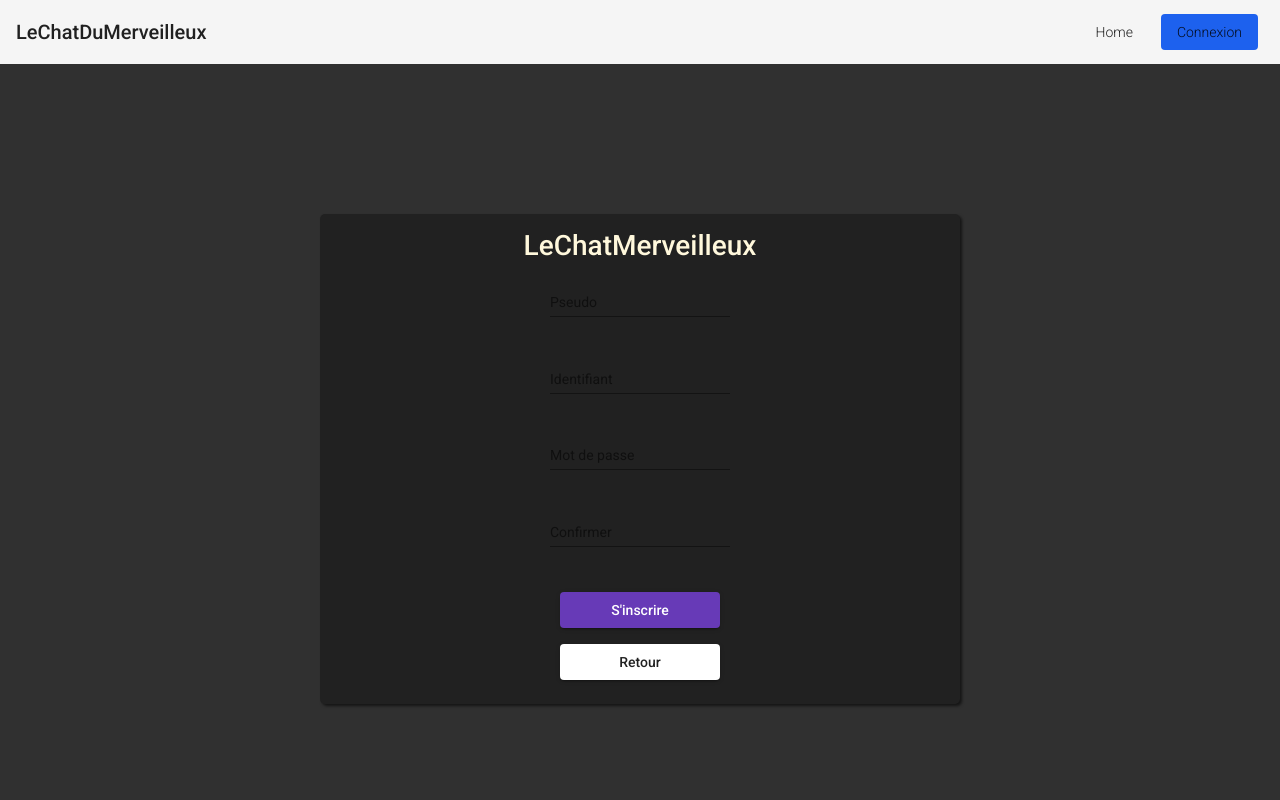
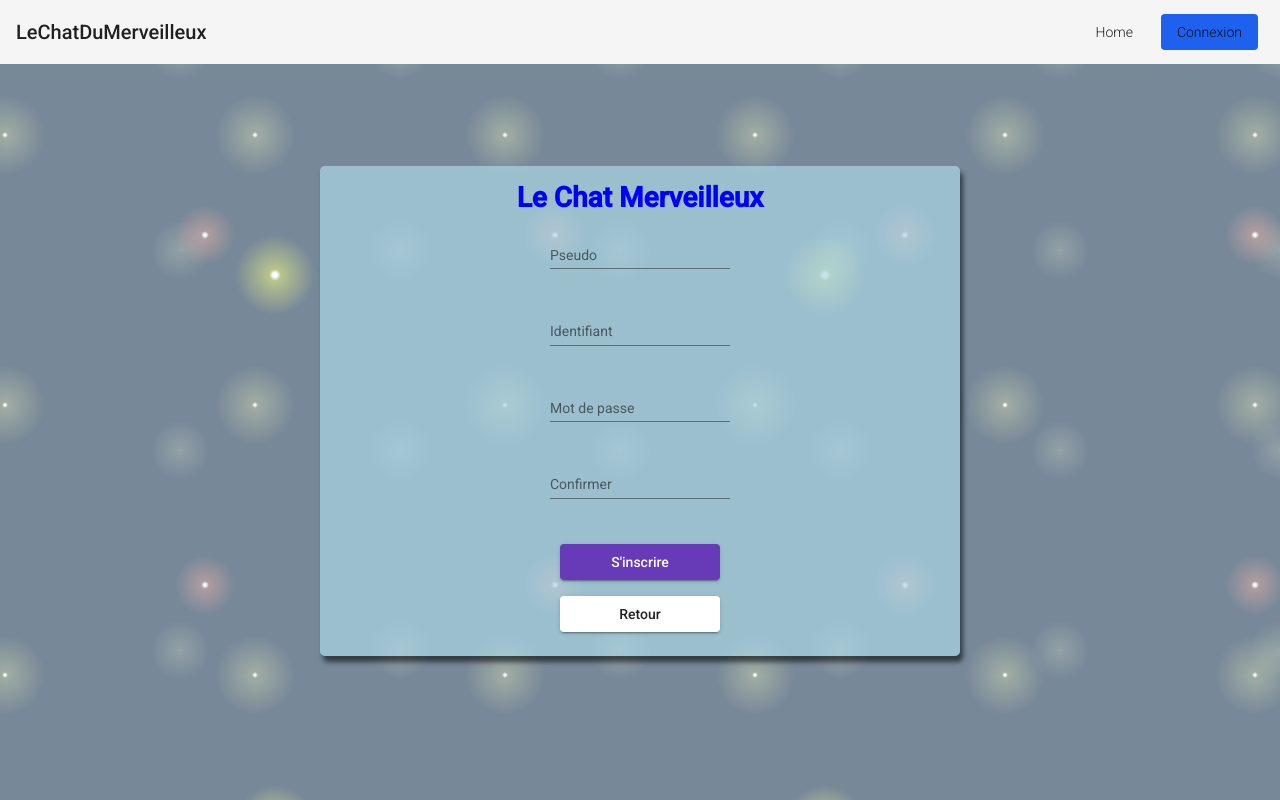
Before and after one commit to adrienpillou/le-chat-merveilleux-front, an Angular app: page /signin in a window 1280 px wide. Built offline with nearby package versions, Linux system fonts and the light colour scheme.

Commit message:
pull guillaume et mise en forme des css des forms et du background

```diff
--- a/src/app/chat-box/chat-box.component.css
+++ b/src/app/chat-box/chat-box.component.css
@@ -1,5 +1,12 @@
-.container{
-    width: 40%;
-    border: 1px dashed red;
-    height: 100%;
+.container-chat-box{
+    width: 55%;
+    height: 70%;
+    background-color: white;
+    margin: 0 auto;
+    margin-top: 2%;
+    border-radius: 25px;
+    box-shadow: 0 30px 70px 0px rgba(0,0, 0, 0.2);
+    overflow: hidden;
+    overflow-y: scroll;
+    justify-content: flex-end;
 }
--- a/src/app/chat-box/chat-box.component.html
+++ b/src/app/chat-box/chat-box.component.html
@@ -1,7 +1,9 @@
-<div class="container chat-box">
+<div class="container-chat-box">
     <div class="messages-container" *ngFor="let m of messages">
-        <app-chat-message [message] = m></app-chat-message>
+        <app-chat-message [message]=m></app-chat-message>
     </div>
     <app-chat-sidenav></app-chat-sidenav>
     <app-chat-input></app-chat-input>
+
+
 </div>
--- a/src/app/chat-message/chat-message.component.css
+++ b/src/app/chat-message/chat-message.component.css
@@ -10,3 +10,18 @@
 .message-card{
     width: 66%;
 }
+
+.scrollbar-cyan::-webkit-scrollbar{
+    width: 12px;
+    background-color: F5F5F5;
+}
+
+.scrollbar-primary::-webkit-scrollbar-thumb{
+    border-radius: 10px;
+    -webkit-box-shadow: inset 0 0 6px rgba(0, 0, 0, 0.1);
+    background-color: #424242;
+}
+
+.scrollbar-primary {
+    scrollbar-color: #4285f4 #f5f5f5;
+}
--- a/src/app/chat-message/chat-message.component.html
+++ b/src/app/chat-message/chat-message.component.html
@@ -1,7 +1,7 @@
 <mat-card class="message-card" [ngClass]="isSelf() ? 'self':'other' ">
     <mat-card-title class="message-autor">{{message.user.pseudo}}</mat-card-title >
     <mat-card-subtitle class="message-time">{{message.date}}</mat-card-subtitle>
-    <mat-card-content class="message-content">
+    <mat-card-content [style.overflow]="'auto'" class="message-content">
         {{message.contenu}}
     </mat-card-content>
 </mat-card>
--- a/src/app/chat-sidenav/chat-sidenav.component.css
+++ b/src/app/chat-sidenav/chat-sidenav.component.css
@@ -1,7 +1,7 @@
 .sidenav{
-    height: 100%;
+    height: 80%;
     background-color: #424242;
-    margin: 0;
+    margin-left: 2%;
     left: 0;
     width: 15%;
     position: fixed;
--- a/src/app/chat-sidenav/chat-sidenav.component.html
+++ b/src/app/chat-sidenav/chat-sidenav.component.html
@@ -1,6 +1,6 @@
 <div class="sidenav visible">
     <div class="sidenav-content">
-        <div class="button-container">
+        <div class="button-container scrollbar-primary">
             <button mat-button color="accent" id="close-button" (click)="this.hide()">
                 <mat-icon>close</mat-icon>
             </button>
--- a/src/app/login-form/login-form.component.html
+++ b/src/app/login-form/login-form.component.html
@@ -1,11 +1,11 @@
 <div class="container form-container">
-    <h1>LeChatMerveilleux</h1>
+    <h1><strong><font color="0000FF">Le Chat Merveilleux</font></strong></h1>
     <mat-form-field>
         <input type="text" matInput placeholder="Identifiant" [(ngModel)]="login"/>
-    </mat-form-field>
+    </mat-form-field><br>
     <mat-form-field>
         <input type="password" matInput placeholder="Mot de passe" [(ngModel)]="password"/>
-    </mat-form-field>
-    <button mat-raised-button color="primary" type="Submit" (click)="loginUsingForm()">S'identifier</button>
+    </mat-form-field><br>
+    <button mat-raised-button color="primary" type="Submit" (click)="loginUsingForm()">S'identifier</button><br>
     <button mat-raised-button color="disabled" type="Submit" routerLink="/signin">S'inscrire</button>
 </div>
--- a/src/app/signin-form/signin-form.component.html
+++ b/src/app/signin-form/signin-form.component.html
@@ -1,5 +1,5 @@
 <div class="container form-container">
-    <h1>LeChatMerveilleux</h1>
+    <h1><strong><font color="0000FF">Le Chat Merveilleux</font></strong></h1>
     <mat-form-field>
         <input type="text" matInput placeholder="Pseudo" [(ngModel)]="pseudo"/>
     </mat-form-field>
--- a/src/styles.css
+++ b/src/styles.css
@@ -1,6 +1,40 @@
 /* You can add global styles to this file, and also import other style files */
 
-html, body { height: 100%; background-color: #303030;}
+html, body {height: auto;
+        background-color: lightslategray;
+
+        /* Webkit */
+        background-image:
+            -webkit-gradient(radial, 50% 50%, 2, 50% 50%, 40, from(white), color-stop(0.1, rgba(248,255,128,.5)), to(transparent)),
+            -webkit-gradient(radial, 50% 50%, 1, 50% 50%, 30, from(white), color-stop(0.1, rgba(255,186,170,.4)), to(transparent)),
+            -webkit-gradient(radial, 50% 50%, 1, 50% 50%, 40, from(rgba(255,255,255,.9)), color-stop(0.05, rgba(251,255,186,.3)), to(transparent)),
+            -webkit-gradient(radial, 50% 50%, 0, 50% 50%, 30, from(rgba(255,255,255,.4)), color-stop(0.03, rgba(253,255,219,.2)), to(transparent));
+
+        /* Background Attributes */
+        background-size: 550px 550px, 350px 350px, 250px 270px, 220px 200px;
+        background-position: 0 0, 30px 60px, 130px 270px, 70px 150px;
+
+        /* Animation */
+        animation-name: movement;
+        animation-duration: 5s;
+        animation-timing-function: linear;
+        animation-iteration-count: infinite;
+
+        /* Webkit */
+        -webkit-animation-name: movement;
+        -webkit-animation-duration: 5s;
+        -webkit-animation-timing-function: linear;
+        -webkit-animation-iteration-count: infinite;
+    }
+
+       @keyframes movement{
+           from {
+                   background-position: 0 0, 30px 60px, 130px 270px, 70px 150px;
+           }    to {
+                   background-position: -550px 0, -320px 60px, -120px 270px, -150px 150px;
+           }
+       }
+
 body { margin: 0; font-family: Roboto, "Helvetica Neue", sans-serif; }
 
 .message-card{
@@ -13,11 +47,13 @@ body { margin: 0; font-family: Roboto, "Helvetica Neue", sans-serif; }
     /*border: 1px dashed greenyellow;*/
     width: 600px;
     align-items: center;
-    margin-top: 150px;
+    margin-top: 8%;
+    margin-bottom: 8%;
     padding: 16px 0px;
     border-radius: 5px;
-    background-color: #212121;
-    box-shadow: 2px 2px 3px rgba(0, 0, 0, 0.571);
+    background-color: rgba(173,216,230, 0.7);
+    box-shadow: 3px 6px 5px rgba(0, 0, 0, 0.571);
+
 }
 
 .form-container h1{
```
Also changed, not shown: src/app/login-form/login-form.component.css (line endings or trailing spaces).
